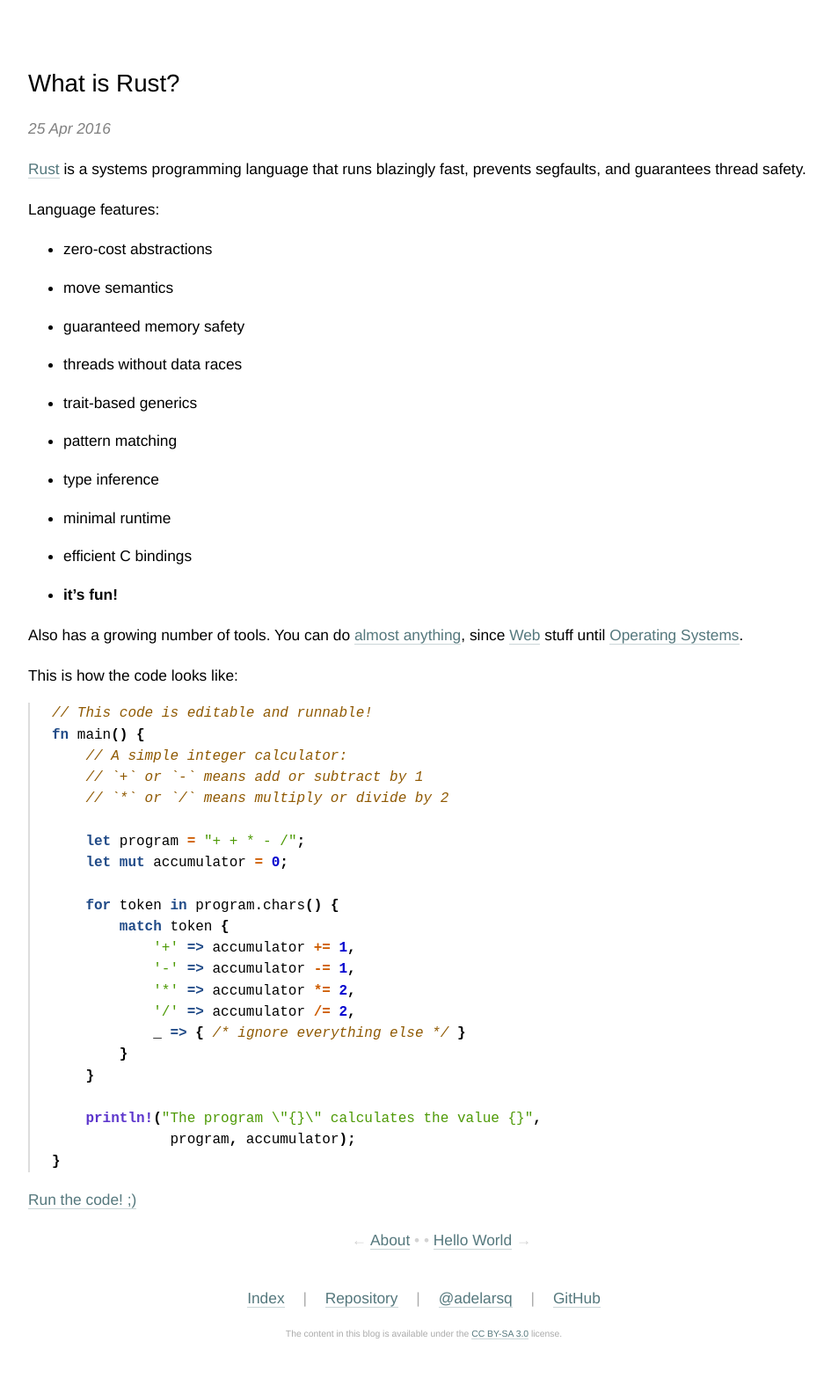
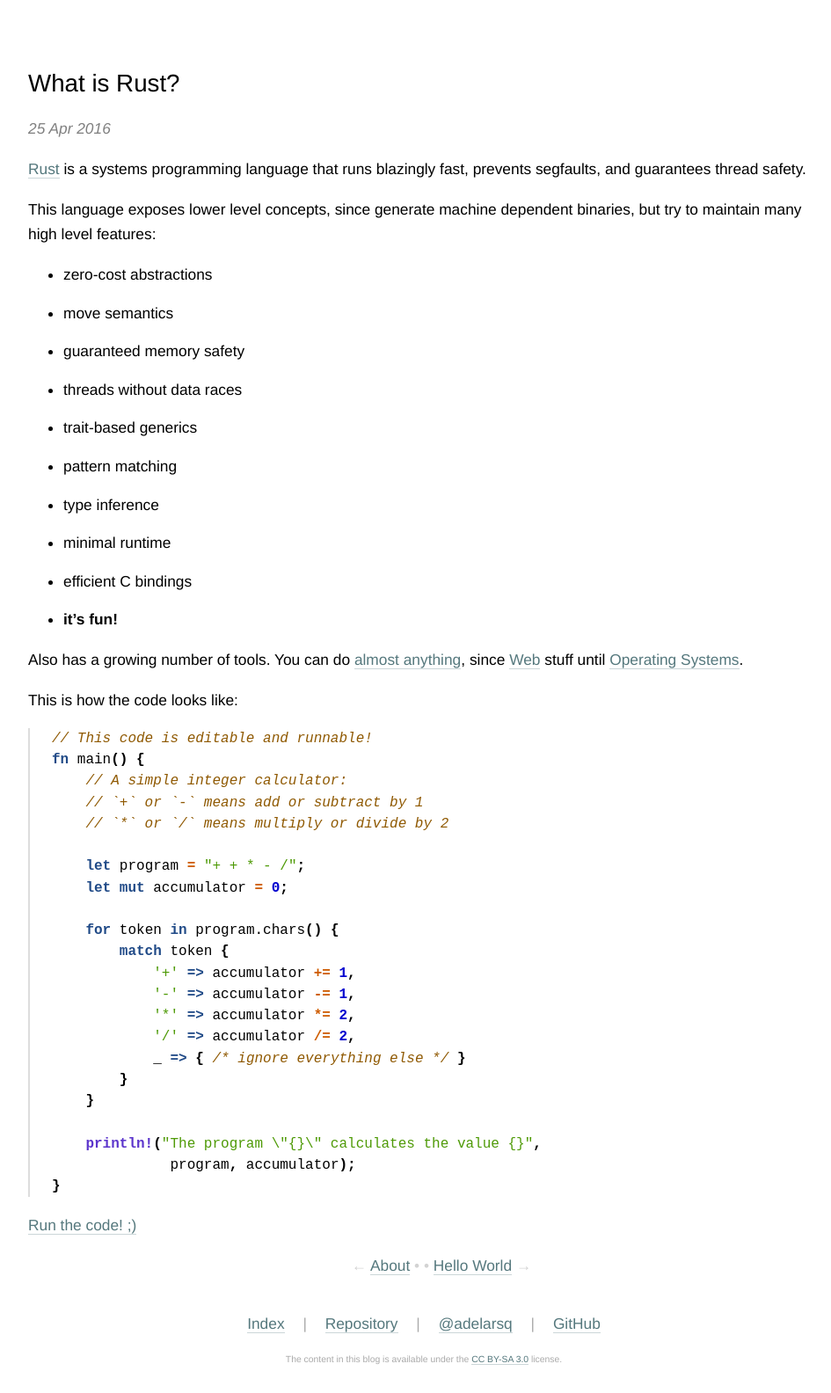
Before and after one commit to adelarsq/daily-rust.github.io, a Jekyll site: the page built from _posts/2016-04-25-what_is_rust.md, in a window 1280 px wide. Shown: the whole page at 88% size, without its empty margins (158-1103 px from the left). Built offline with Jekyll 4.4.1, drawn with Linux system fonts in a browser that asks for light colours; before the commit the page ends 1556 px from its top, so only the background shows below that.

Commit message:
Update 2016-04-25-what_is_rust.md

```diff
--- a/_posts/2016-04-25-what_is_rust.md
+++ b/_posts/2016-04-25-what_is_rust.md
@@ -7,7 +7,7 @@ tags: [rustposts, rust]
 
 [Rust](https://www.rust-lang.org/index.html) is a systems programming language that runs blazingly fast, prevents segfaults, and guarantees thread safety.
 
-Language features:
+This language exposes lower level concepts, since generate machine dependent binaries, but try to maintain many high level features:
 
 - zero-cost abstractions
 - move semantics
```
